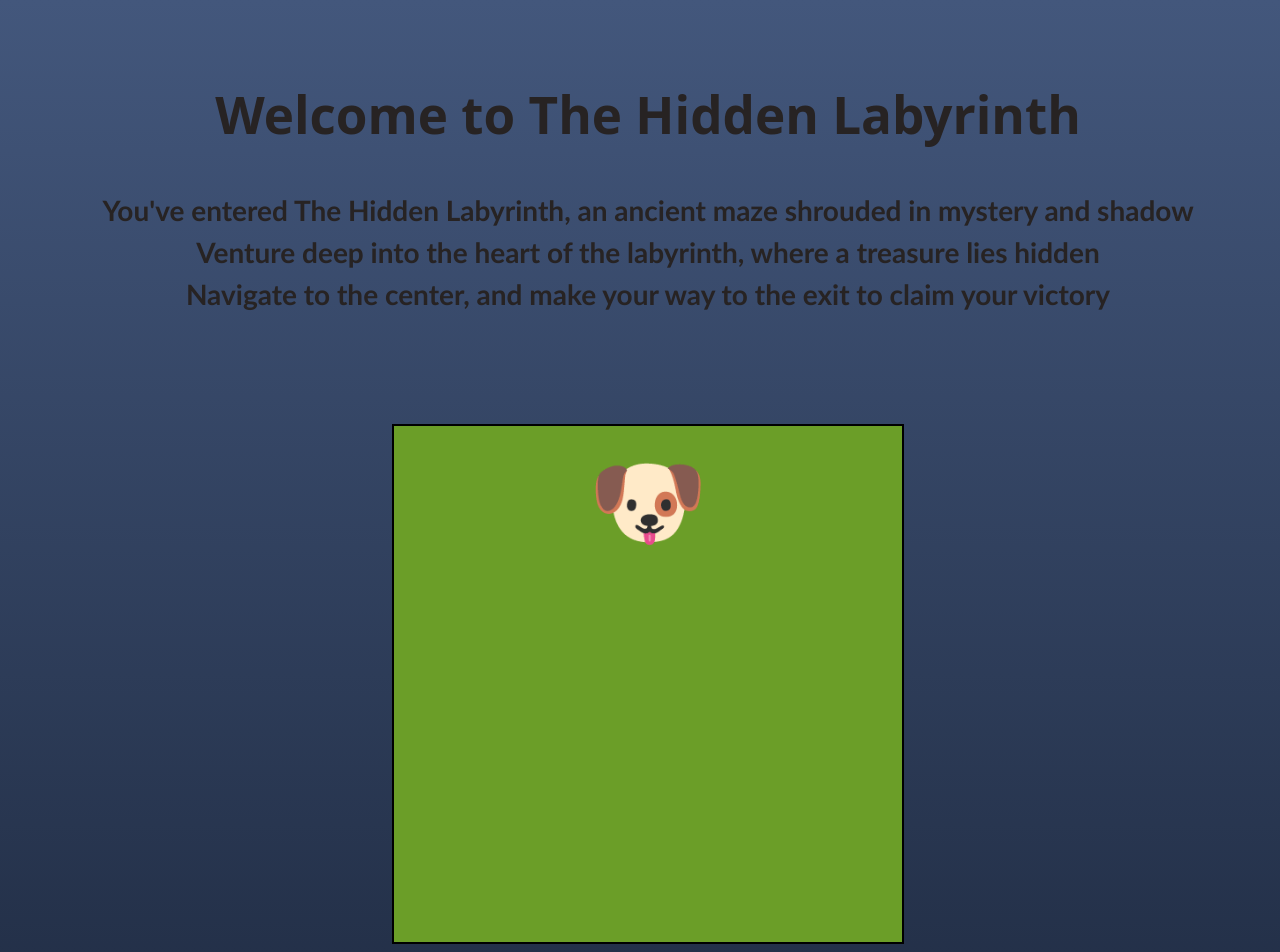
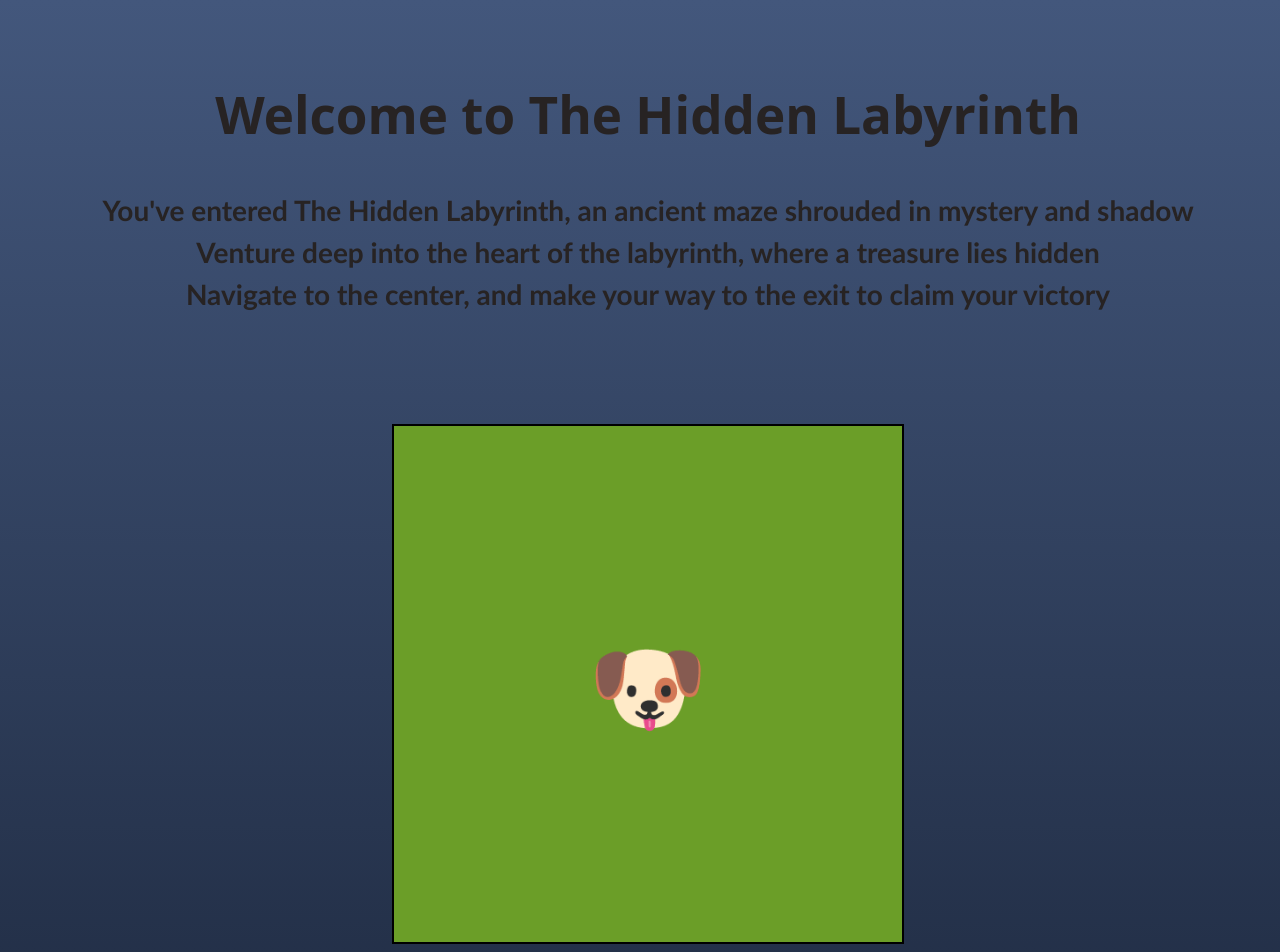
Before and after one commit to 019-Abhi/Labyrinth, a React (Vite) app: page / in a window 1280 px wide. Shown: the top 952 px of the page. Built offline with nearby package versions, Linux system fonts and the light colour scheme.

Commit message:
made some css changes, tried to remove a useeffect and get the inital room to be loaded using a let variable, learned that that wouldnt work the hard way...

```diff
--- a/src/App.css
+++ b/src/App.css
@@ -104,9 +104,16 @@ html::-webkit-scrollbar {
   flex-shrink: 0;
 }
 
-.Emoji{
+.Room_Visited .Emoji{
 
   font-size: 6em;
+  height: 100%;
+  width: 100%;
+
+  display: flex;
+  align-items: center;
+  justify-content: center;
+
 
 }
 
--- a/src/App.jsx
+++ b/src/App.jsx
@@ -170,7 +170,7 @@ function App() {
                     <div id = {key} className = "Room_Visited">
 
                       <div className = {Floors[key]} >
-                        {isCurrent && <center className = 'Emoji'>{CharacterEmoji}</center>}
+                        {isCurrent && <div className = 'Emoji'>{CharacterEmoji}</div>}
                       </div>
 
 
```
